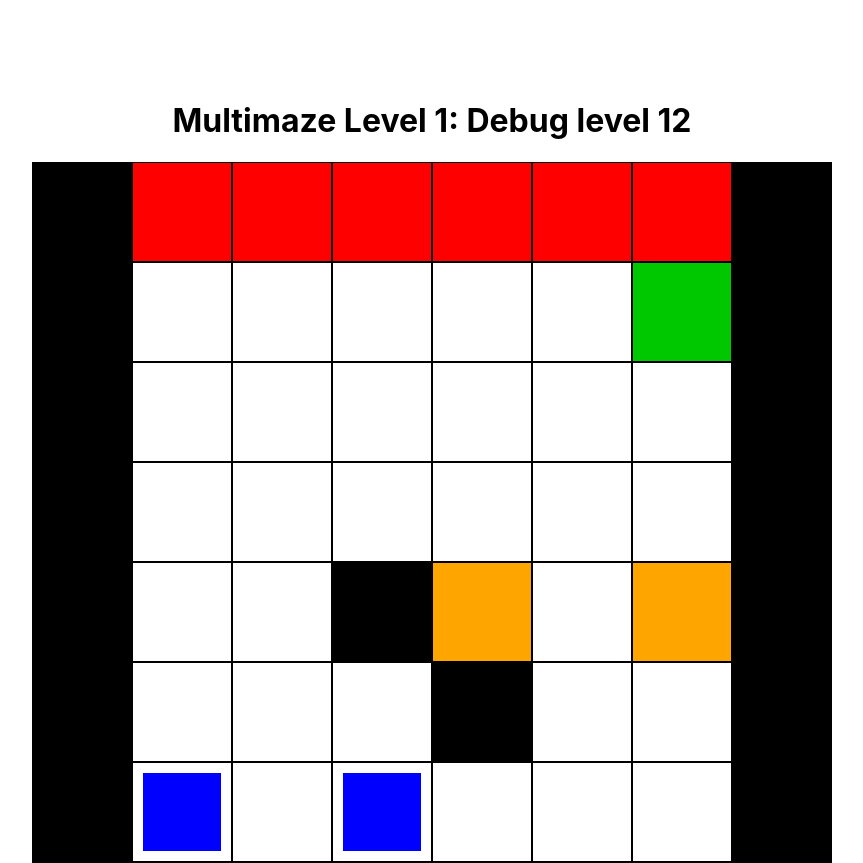
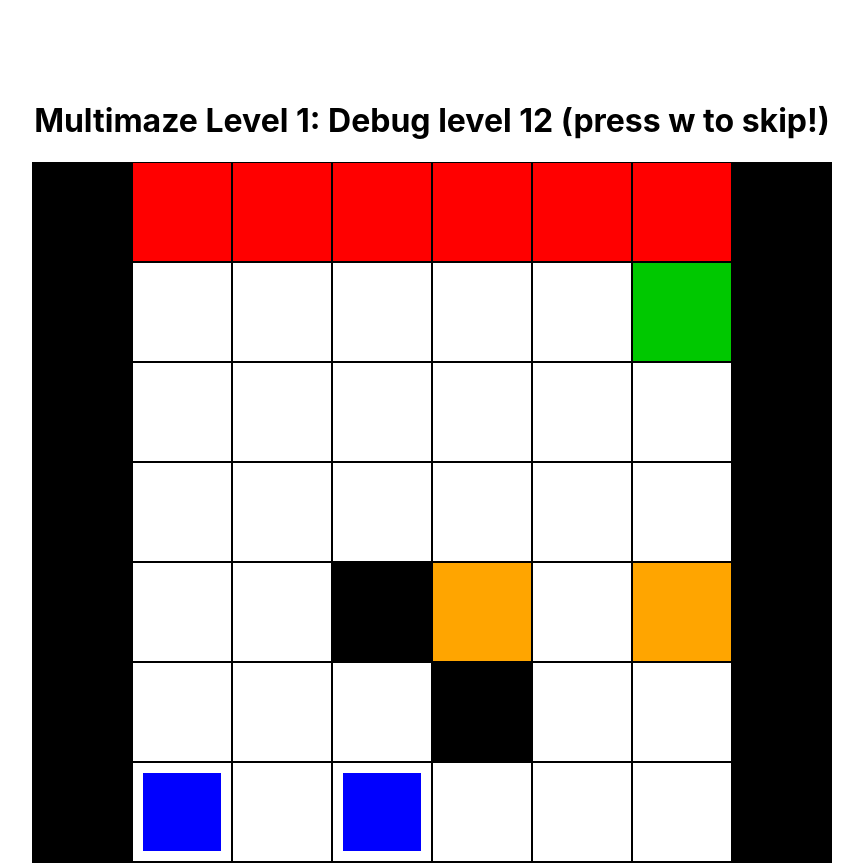
Before and after one commit to polkerty/multimaze, a Next.js app: page / in a window 1280 px wide. Shown: the top 863 px of the page, without its empty margins (208-1071 px from the left). Built offline with nearby package versions, Linux system fonts and the light colour scheme.

Commit message:
Update pages/levels.json, pages/level.js files

```diff
--- a/pages/level.js
+++ b/pages/level.js
@@ -48,6 +48,8 @@ export default class Level extends Component {
             while (newBoard[x][y].includes(TOKEN.PLAYER1)){
                 newBoard[x][y].splice(newBoard[x][y].indexOf(TOKEN.PLAYER1), 1)
             }
+        }
+        for (const [x, y] of playerSquares) {
             let newX = x + dx, newY = y + dy;
             if (!this.isValidPosition(newX, newY)) continue;
 
--- a/pages/levels.json
+++ b/pages/levels.json
@@ -1,6 +1,6 @@
 [
 {
-    "name": "Debug level 12",
+    "name": "Debug level 12 (press w to skip!)",
     "definition": [[[1], [4], [4], [4], [4], [4], [4], [1]], [[1], [], [], [], [], [], [3], [1]], [[1], [], [], [], [], [], [], [1]], [[1], [], [], [],
 [], [], [], [1]], [[1], [], [], [1], [5], [], [5], [1]], [[1], [], [], [], [1], [], [], [1]], [[1], [2], [], [2], [], [], [], [1]], [[1], [1], [1], [1], [1], [1], [1], [1]]]
   },
```
